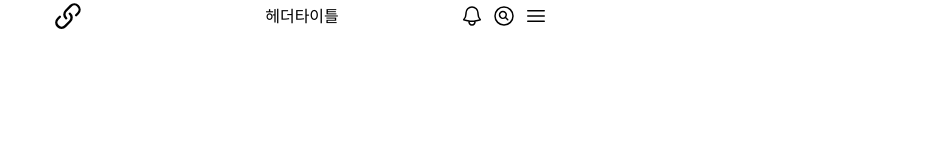
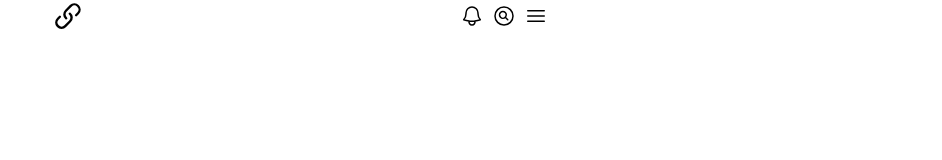
Before and after one commit to Team-TenTen/LinkHub-FE, a Next.js app: page / in a window 1280 px wide. Shown: the top 160 px of the page, without its empty margins (338-1280 px from the left). Built offline with nearby package versions, Linux system fonts and the light colour scheme; a web font is replaced by a local one.

Commit message:
feat: #30 - 헤더 타이틀 동적으로 변경

```diff
--- a/src/components/common/Header/Header.tsx
+++ b/src/components/common/Header/Header.tsx
@@ -1,11 +1,19 @@
+'use client'
+
 import { LinkIcon } from '@heroicons/react/20/solid'
 import { BellIcon } from '@heroicons/react/24/outline'
 import { MagnifyingGlassCircleIcon } from '@heroicons/react/24/outline'
 import { Bars3Icon } from '@heroicons/react/24/solid'
 import Link from 'next/link'
+import { usePathname } from 'next/navigation'
 import Button from '../Button/Button'
 
 const Header = () => {
+  const pathName = usePathname()
+  const currentPage = pathName
+    .split('/')[1]
+    .replace(/^[a-z]/, (char) => char.toUpperCase())
+
   return (
     <div className="flex items-center justify-between bg-bgColor">
       <div className="flex items-center justify-center">
@@ -16,7 +24,7 @@ const Header = () => {
         </Button>
       </div>
       <div className="absolute left-1/2 flex -translate-x-1/2 items-center justify-center">
-        헤더타이틀
+        {currentPage}
       </div>
       <div className="flex items-center justify-center">
         <Button className="flex h-8 w-8 items-center justify-center">
```
